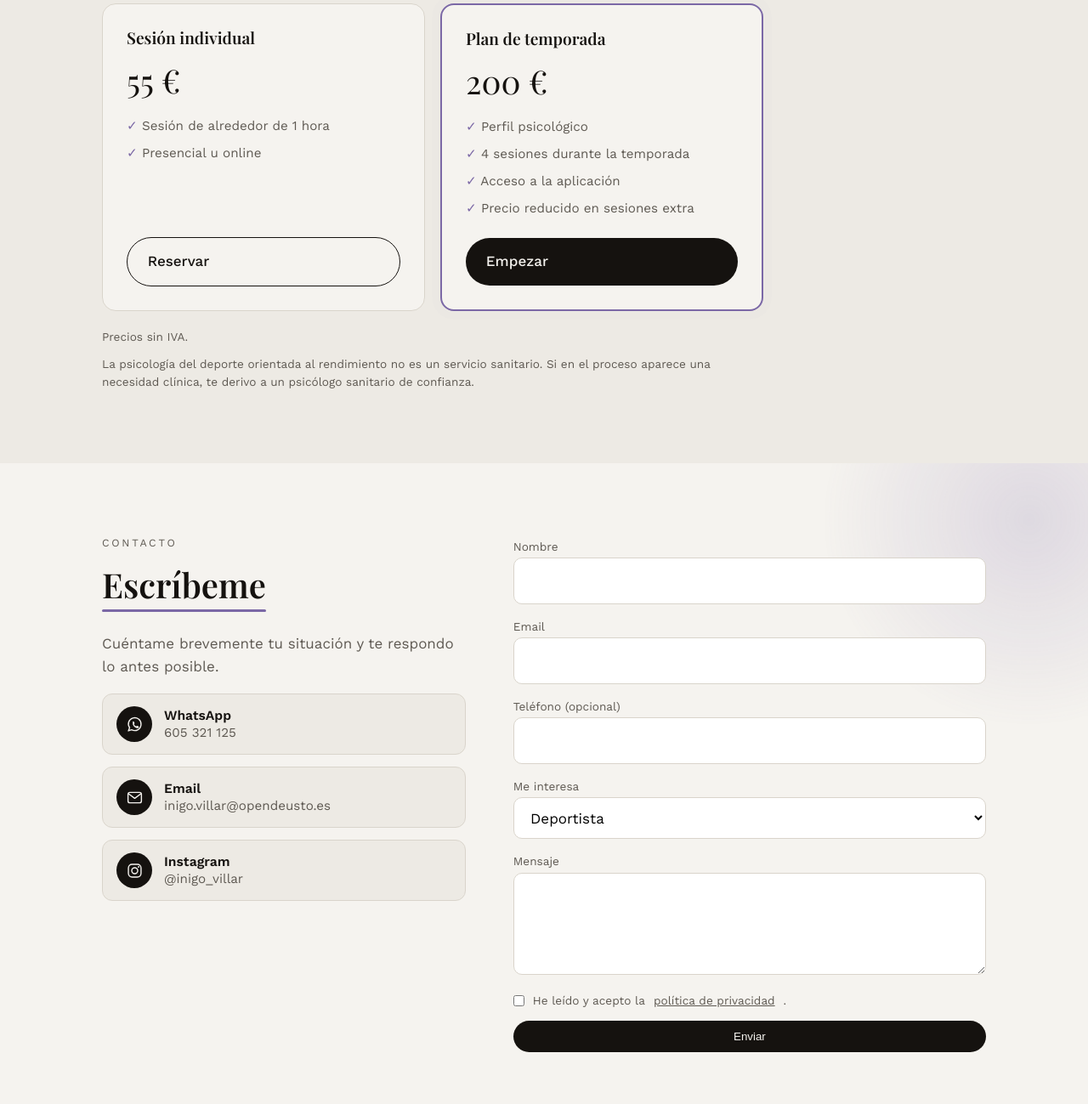
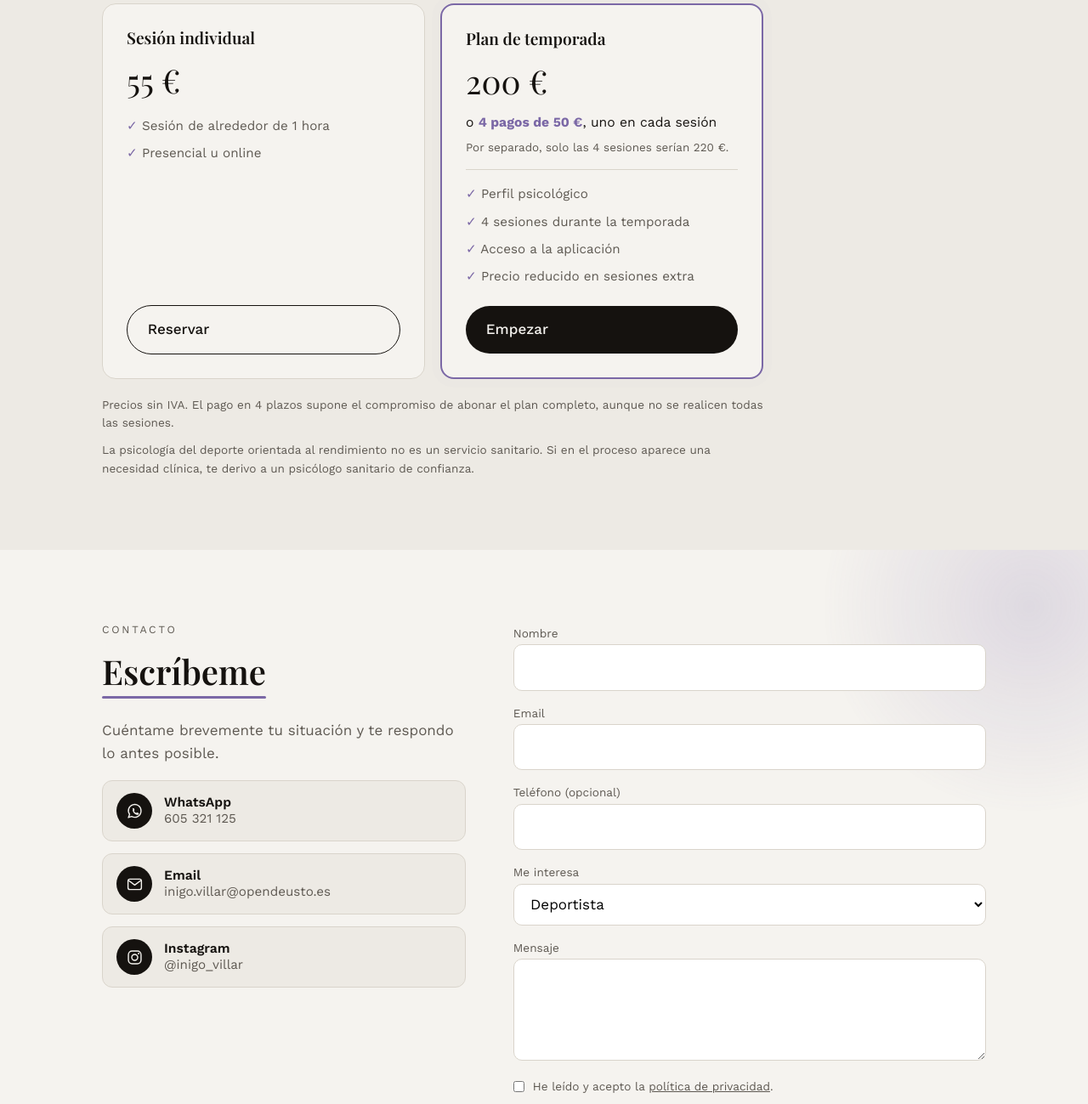
Before and after one commit to inigovillar/web, a plain HTML site: page index.html in a window 1280 px wide. Shown: the part 6300-7599 px from the top of the page at 85% size. Drawn offline with Linux system fonts and the light colour scheme.

Commit message:
Plan en 4 pagos de 50 € y arreglo del texto de privacidad en móvil
Co-Authored-By: Claude Opus 5.5 <noreply@anthropic.com>

```diff
--- a/index.html
+++ b/index.html
@@ -117,6 +117,9 @@
   .precio.destacado{border:2px solid var(--violeta)}
   .precio h3{font-size:1.2rem}
   .precio .cifra{font-family:"Playfair Display",serif;font-size:2.4rem;margin:.25em 0}
+  .precio .fracc{margin:-.35em 0 .5em;font-size:.98rem}
+  .precio .fracc b{color:var(--violeta)}
+  .precio .ahorro{font-size:.84rem;color:var(--gris);line-height:1.45;margin-bottom:16px;padding-bottom:16px;border-bottom:1px solid var(--linea)}
   .precio ul{list-style:none;color:var(--gris);font-size:.95rem;display:grid;gap:8px;align-content:start;margin-bottom:22px;flex:1}
   .precio li::before{content:"✓ ";color:var(--violeta)}
   .nota{font-size:.85rem;color:var(--gris);margin-top:16px}
@@ -523,9 +526,9 @@
       <h2>Elige cómo empezar</h2>
       <div class="precios">
         <div class="precio"><h3>Sesión individual</h3><div class="cifra">55 €</div><ul><li>Sesión de alrededor de 1 hora</li><li>Presencial u online</li></ul><a class="btn alt" href="#contacto">Reservar</a></div>
-        <div class="precio destacado"><h3>Plan de temporada</h3><div class="cifra">200 €</div><ul><li>Perfil psicológico</li><li>4 sesiones durante la temporada</li><li>Acceso a la aplicación</li><li>Precio reducido en sesiones extra</li></ul><a class="btn" href="#contacto">Empezar</a></div>
+        <div class="precio destacado"><h3>Plan de temporada</h3><div class="cifra">200 €</div><p class="fracc">o <b>4 pagos de 50 €</b>, uno en cada sesión</p><p class="ahorro">Por separado, solo las 4 sesiones serían 220 €.</p><ul><li>Perfil psicológico</li><li>4 sesiones durante la temporada</li><li>Acceso a la aplicación</li><li>Precio reducido en sesiones extra</li></ul><a class="btn" href="#contacto">Empezar</a></div>
       </div>
-      <p class="nota">Precios sin IVA.</p>
+      <p class="nota">Precios sin IVA. El pago en 4 plazos supone el compromiso de abonar el plan completo, aunque no se realicen todas las sesiones.</p>
       <p class="nota">La psicología del deporte orientada al rendimiento no es un servicio sanitario. Si en el proceso aparece una necesidad clínica, te derivo a un psicólogo sanitario de confianza.</p>
     </div>
   </section>
@@ -550,7 +553,7 @@
         <div><label for="t">Teléfono (opcional)</label><input id="t" name="telefono" type="tel"></div>
         <div><label for="s">Me interesa</label><select id="s" name="servicio"><option>Deportista</option><option>Lesión</option><option>Entrenador</option></select></div>
         <div><label for="m">Mensaje</label><textarea id="m" name="mensaje" required></textarea></div>
-        <label class="check"><input type="checkbox" required> He leído y acepto la <a href="privacidad.html" target="_blank">política de privacidad</a>.</label>
+        <label class="check"><input type="checkbox" required><span>He leído y acepto la <a href="privacidad.html" target="_blank">política de privacidad</a>.</span></label>
         <button class="btn" type="submit" style="border:0;cursor:pointer">Enviar</button>
         <p class="form-estado" role="status" aria-live="polite"></p>
       </form>
```
